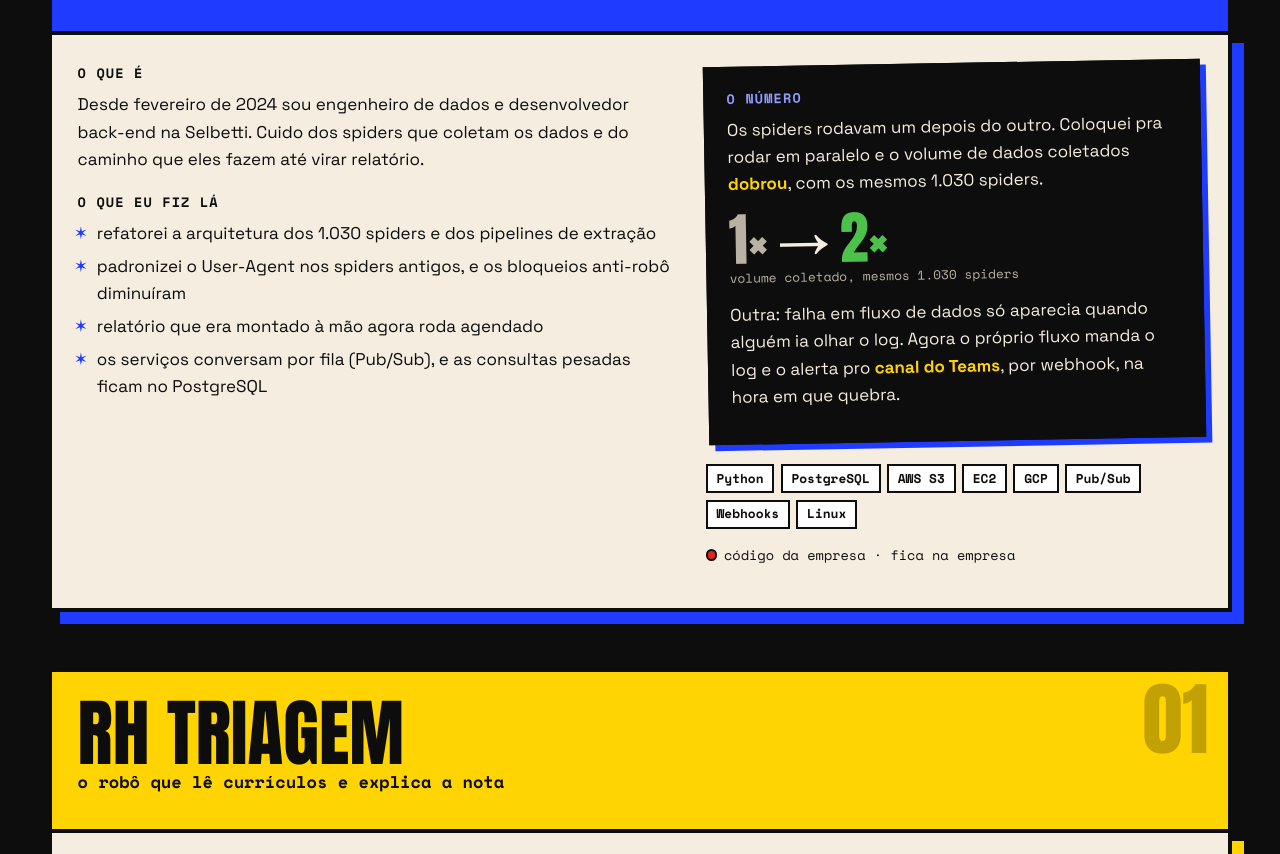
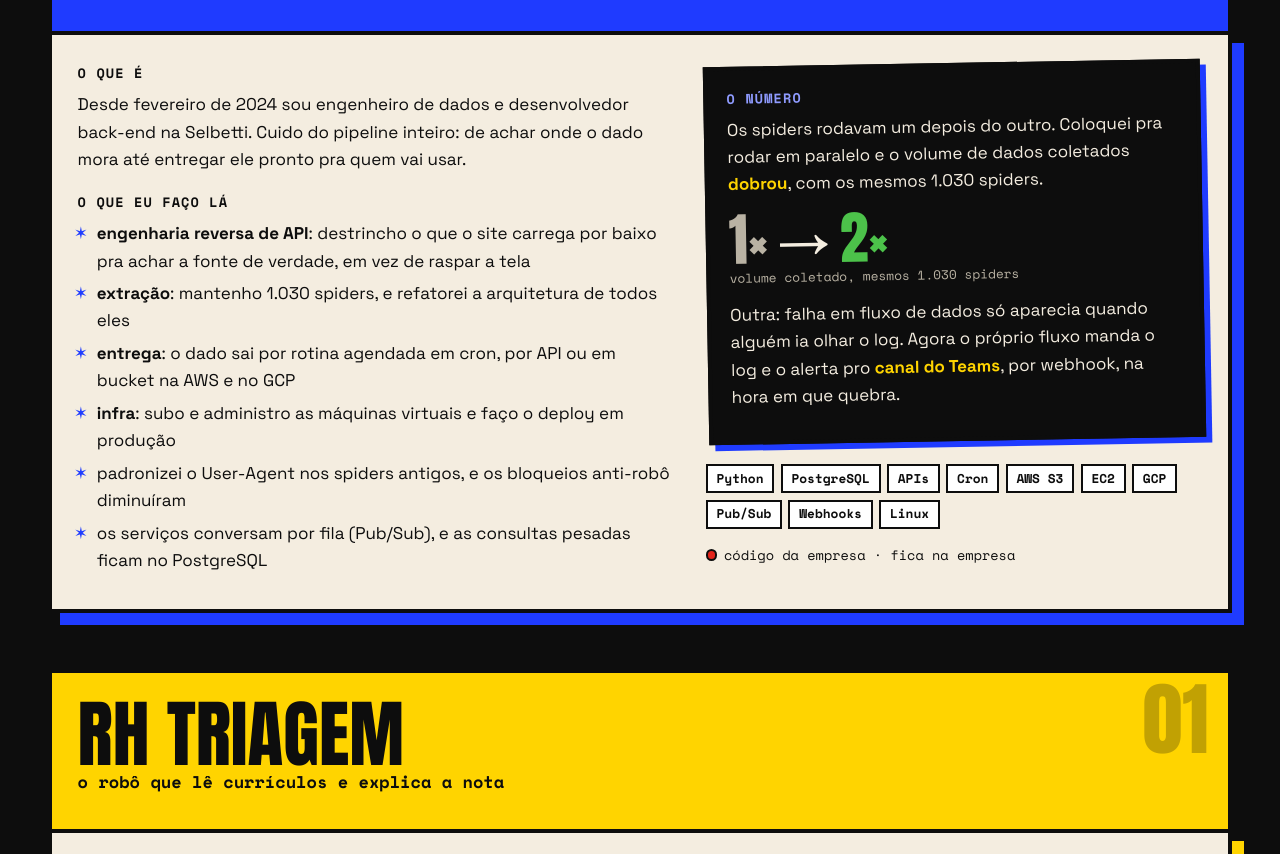
Before and after one commit to Webeross/Webeross.github.io, a plain HTML site: page index.html in a window 1280 px wide. Shown: the part 1641-2495 px from the top of the page. Drawn offline with nearby package versions, Linux system fonts and the light colour scheme.

Commit message:
Selbetti: mais contexto (engenharia reversa, entrega, infra)

```diff
--- a/index.html
+++ b/index.html
@@ -115,13 +115,15 @@
       <div class="zine-body">
         <div class="col">
           <h3>o que é</h3>
-          <p>Desde fevereiro de 2024 sou engenheiro de dados e desenvolvedor back-end na Selbetti. Cuido dos spiders que coletam
-            os dados e do caminho que eles fazem até virar relatório.</p>
-          <h3>o que eu fiz lá</h3>
+          <p>Desde fevereiro de 2024 sou engenheiro de dados e desenvolvedor back-end na Selbetti. Cuido do pipeline inteiro:
+            de achar onde o dado mora até entregar ele pronto pra quem vai usar.</p>
+          <h3>o que eu faço lá</h3>
           <ul class="bullets">
-            <li>refatorei a arquitetura dos 1.030 spiders e dos pipelines de extração</li>
+            <li><b>engenharia reversa de API</b>: destrincho o que o site carrega por baixo pra achar a fonte de verdade, em vez de raspar a tela</li>
+            <li><b>extração</b>: mantenho 1.030 spiders, e refatorei a arquitetura de todos eles</li>
+            <li><b>entrega</b>: o dado sai por rotina agendada em cron, por API ou em bucket na AWS e no GCP</li>
+            <li><b>infra</b>: subo e administro as máquinas virtuais e faço o deploy em produção</li>
             <li>padronizei o User-Agent nos spiders antigos, e os bloqueios anti-robô diminuíram</li>
-            <li>relatório que era montado à mão agora roda agendado</li>
             <li>os serviços conversam por fila (Pub/Sub), e as consultas pesadas ficam no PostgreSQL</li>
           </ul>
         </div>
@@ -134,7 +136,7 @@
             <p>Outra: falha em fluxo de dados só aparecia quando alguém ia olhar o log. Agora o próprio fluxo manda o log e o
               alerta pro <b>canal do Teams</b>, por webhook, na hora em que quebra.</p>
           </div>
-          <ul class="chips"><li>Python</li><li>PostgreSQL</li><li>AWS S3</li><li>EC2</li><li>GCP</li><li>Pub/Sub</li><li>Webhooks</li><li>Linux</li></ul>
+          <ul class="chips"><li>Python</li><li>PostgreSQL</li><li>APIs</li><li>Cron</li><li>AWS S3</li><li>EC2</li><li>GCP</li><li>Pub/Sub</li><li>Webhooks</li><li>Linux</li></ul>
           <p class="repo"><span class="lockdot"></span>código da empresa · fica na empresa</p>
         </div>
       </div>
```
